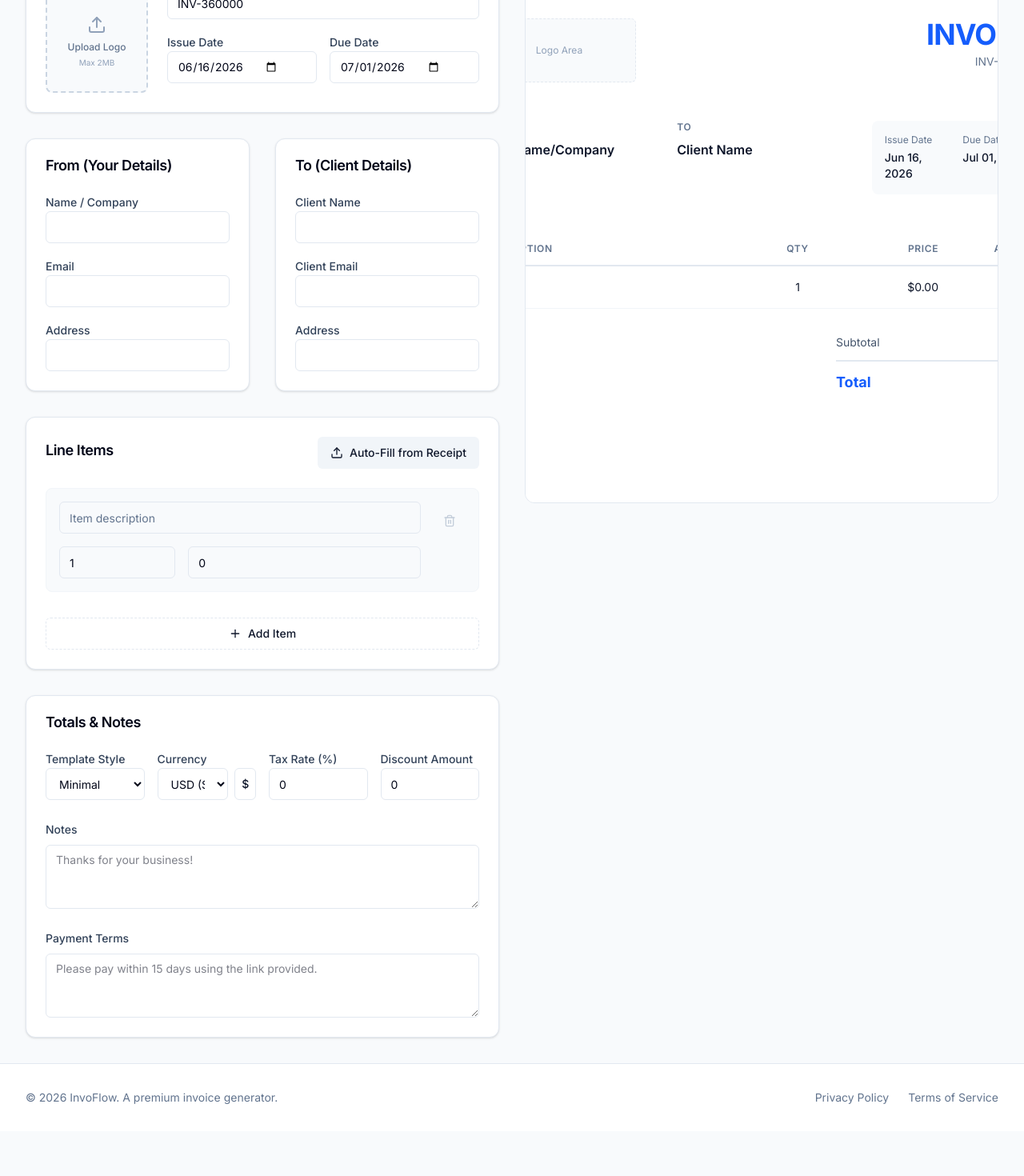
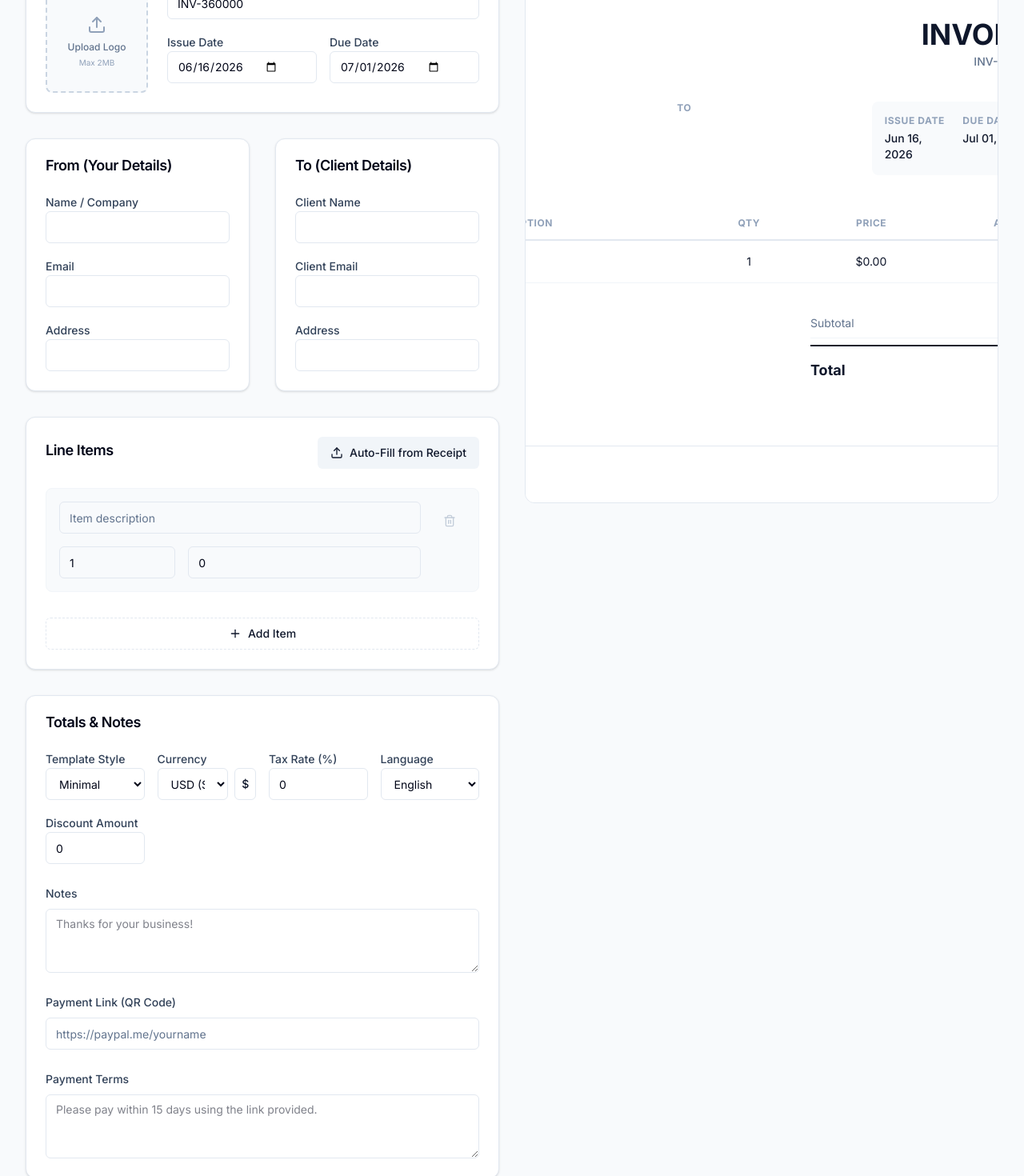
Before and after one commit to abhranilsingharoy-cloud/InvoFlow, a Next.js app: page /invoice in a window 1280 px wide. Shown: the part 300-1770 px from the top of the page at 80% size. Before the commit the page ends 1714 px from the top, so only its background shows below. Built offline with nearby package versions, Linux system fonts and the light colour scheme.

Commit message:
feat: add recharts dashboard, QR code payments, and multi-language support

```diff
--- a/package.json
+++ b/package.json
@@ -25,6 +25,7 @@
     "react": "19.2.4",
     "react-dom": "19.2.4",
     "react-hook-form": "^7.79.0",
+    "recharts": "^3.8.1",
     "sonner": "^2.0.7",
     "tailwind-merge": "^3.6.0",
     "tesseract.js": "^7.0.0",
--- /dev/null
+++ b/src/app/dashboard/DashboardCharts.tsx
@@ -0,0 +1,92 @@
+"use client";
+
+import React from "react";
+import {
+  BarChart,
+  Bar,
+  XAxis,
+  YAxis,
+  CartesianGrid,
+  Tooltip,
+  ResponsiveContainer,
+  PieChart,
+  Pie,
+  Cell,
+  Legend
+} from "recharts";
+
+interface InvoiceRecord {
+  invoiceNumber: string;
+  totalAmount: number;
+  status: string;
+}
+
+interface DashboardChartsProps {
+  invoices: InvoiceRecord[];
+}
+
+export function DashboardCharts({ invoices }: DashboardChartsProps) {
+  // Data for Bar Chart: Revenue per Invoice
+  const barData = invoices.map(inv => ({
+    name: inv.invoiceNumber,
+    amount: inv.totalAmount
+  }));
+
+  // Data for Pie Chart: Status Distribution
+  const statusCounts = invoices.reduce((acc, inv) => {
+    acc[inv.status] = (acc[inv.status] || 0) + 1;
+    return acc;
+  }, {} as Record<string, number>);
+
+  const pieData = Object.keys(statusCounts).map(key => ({
+    name: key.charAt(0).toUpperCase() + key.slice(1),
+    value: statusCounts[key]
+  }));
+
+  const COLORS = ['#3b82f6', '#f59e0b', '#ef4444', '#10b981'];
+
+  return (
+    <div className="grid lg:grid-cols-2 gap-8 mb-12">
+      <div className="bg-white dark:bg-slate-900 p-6 rounded-xl border border-slate-200 dark:border-slate-800 shadow-sm h-[400px]">
+        <h3 className="font-bold text-slate-900 dark:text-white mb-6">Revenue by Invoice</h3>
+        <ResponsiveContainer width="100%" height="100%">
+          <BarChart data={barData}>
+            <CartesianGrid strokeDasharray="3 3" stroke="#334155" opacity={0.2} />
+            <XAxis dataKey="name" stroke="#64748b" fontSize={12} />
+            <YAxis stroke="#64748b" fontSize={12} />
+            <Tooltip
+              cursor={{ fill: 'transparent' }}
+              contentStyle={{ backgroundColor: '#1e293b', border: 'none', borderRadius: '8px', color: '#fff' }}
+            />
+            <Bar dataKey="amount" fill="#3b82f6" radius={[4, 4, 0, 0]} />
+          </BarChart>
+        </ResponsiveContainer>
+      </div>
+
+      <div className="bg-white dark:bg-slate-900 p-6 rounded-xl border border-slate-200 dark:border-slate-800 shadow-sm h-[400px]">
+        <h3 className="font-bold text-slate-900 dark:text-white mb-6">Invoice Status Distribution</h3>
+        <ResponsiveContainer width="100%" height="100%">
+          <PieChart>
+            <Pie
+              data={pieData}
+              cx="50%"
+              cy="50%"
+              innerRadius={80}
+              outerRadius={120}
+              paddingAngle={5}
+              dataKey="value"
+            >
+              {pieData.map((entry, index) => (
+                <Cell key={`cell-${index}`} fill={COLORS[index % COLORS.length]} />
+              ))}
+            </Pie>
+            <Tooltip
+              contentStyle={{ backgroundColor: '#1e293b', border: 'none', borderRadius: '8px', color: '#fff' }}
+            />
+            <Legend wrapperStyle={{ fontSize: '14px' }} />
+          </PieChart>
+        </ResponsiveContainer>
+      </div>
+    </div>
+  );
+}
--- a/src/app/dashboard/page.tsx
+++ b/src/app/dashboard/page.tsx
@@ -6,6 +6,7 @@ import { formatCurrency } from "@/lib/utils";
 import { AlertCircle, FileText, CheckCircle2 } from "lucide-react";
 import Link from "next/link";
 import { Button } from "@/components/ui/button";
+import { DashboardCharts } from "./DashboardCharts";
 
 export const dynamic = 'force-dynamic';
 
@@ -59,6 +60,8 @@ export default async function Dashboard() {
         </div>
       </div>
 
+      <DashboardCharts invoices={allInvoices.map(inv => ({ invoiceNumber: inv.invoiceNumber, totalAmount: inv.totalAmount, status: inv.status || "pending" }))} />
+
       <h2 className="text-xl font-bold text-slate-900 dark:text-white mb-4">Recent Invoices</h2>
       <div className="bg-white dark:bg-slate-900 rounded-xl border border-slate-200 dark:border-slate-800 overflow-hidden shadow-sm">
         <table className="w-full text-left">
--- a/src/components/InvoiceForm.tsx
+++ b/src/components/InvoiceForm.tsx
@@ -216,6 +216,19 @@ export function InvoiceForm({ form }: InvoiceFormProps) {
               <Input id="taxRate" type="number" step="0.01" {...register("taxRate")} />
             </div>
             <div>
+              <Label htmlFor="language">Language</Label>
+              <select
+                id="language"
+                {...register("language")}
+                className="flex h-10 w-full rounded-md border border-slate-200 dark:border-slate-800 bg-transparent px-3 py-2 text-sm focus-visible:ring-2 focus-visible:ring-blue-500"
+              >
+                <option value="en">English</option>
+                <option value="es">Español</option>
+                <option value="fr">Français</option>
+                <option value="de">Deutsch</option>
+              </select>
+            </div>
+            <div>
               <Label htmlFor="discount">Discount Amount</Label>
               <Input id="discount" type="number" step="0.01" {...register("discount")} />
             </div>
@@ -231,6 +244,17 @@ export function InvoiceForm({ form }: InvoiceFormProps) {
             />
           </div>
           <div>
+            <Label htmlFor="paymentLink">Payment Link (QR Code)</Label>
+            <Input
+              id="paymentLink"
+              type="url"
+              {...register("paymentLink")}
+              placeholder="https://paypal.me/yourname"
+              className="mt-2"
+            />
+            {errors.paymentLink && <p className="text-red-500 text-xs mt-1">{errors.paymentLink.message}</p>}
+          </div>
+          <div>
             <Label htmlFor="paymentTerms">Payment Terms</Label>
             <textarea
               id="paymentTerms"
--- a/src/components/InvoicePreview.tsx
+++ b/src/components/InvoicePreview.tsx
@@ -2,6 +2,7 @@ import React from "react";
 import { InvoiceData } from "@/lib/validators";
 import { calculateTotals, formatCurrency } from "@/lib/utils";
 import { format } from "date-fns";
+import { translations } from "@/lib/translations";
 
 interface InvoicePreviewProps {
   data: InvoiceData;
@@ -16,6 +17,9 @@ export function InvoicePreview({ data }: InvoicePreviewProps) {
 
   const formattedIssueDate = data.issueDate ? format(new Date(data.issueDate), 'MMM dd, yyyy') : '';
   const formattedDueDate = data.dueDate ? format(new Date(data.dueDate), 'MMM dd, yyyy') : '';
+  const lang = data.language && data.language in translations ? data.language as keyof typeof translations : "en";
+  const t = translations[lang];
+  const safeStr = (str?: string) => str || "";
 
   let containerClass = "p-8 sm:p-12 w-[794px] min-h-[1123px] shadow-sm ring-1 ring-slate-200 text-slate-900 text-sm mx-auto bg-white ";
   if (data.templateStyle === 'bold') {
@@ -32,67 +36,50 @@ export function InvoicePreview({ data }: InvoicePreviewProps) {
 
   return (
     <div className={containerClass}>
-      {/* Header */}
-      <div className="flex justify-between items-start mb-12">
+      <div className="flex justify-between items-start mb-10">
         <div>
-          {data.logoUrl ? (
-            // eslint-disable-next-line @next/next/no-img-element
-            <img src={data.logoUrl} alt="Logo" className="max-h-20 max-w-[200px] object-contain" />
-          ) : (
-            <div className="h-20 w-48 bg-slate-50 border border-dashed border-slate-200 flex items-center justify-center text-slate-400 text-xs rounded-md">
-              Logo Area
-            </div>
-          )}
+          {data.logoUrl && <img src={data.logoUrl} alt="Logo" className="max-h-20 max-w-[200px] object-contain" />}
         </div>
         <div className="text-right">
-          <h1 className="text-4xl font-bold text-blue-600 tracking-tight">INVOICE</h1>
-          <p className="text-slate-500 mt-1">{data.invoiceNumber || "INV-000000"}</p>
+          <h1 className="text-4xl font-bold text-slate-900 mb-1">{t.invoice}</h1>
+          <p className="text-slate-500 font-medium">{safeStr(data.invoiceNumber)}</p>
         </div>
       </div>
 
-      {/* Details Grid */}
-      <div className="grid grid-cols-12 gap-8 mb-12">
-        <div className="col-span-4">
-          <h3 className="text-xs font-semibold text-slate-500 uppercase tracking-wider mb-2">From</h3>
-          <div className="space-y-1">
-            <p className="font-semibold text-base">{data.senderName || "Your Name/Company"}</p>
-            {data.senderEmail && <p className="text-slate-600">{data.senderEmail}</p>}
-            {data.senderAddress && <p className="text-slate-600 whitespace-pre-wrap">{data.senderAddress}</p>}
-          </div>
-        </div>
-
-        <div className="col-span-4">
-          <h3 className="text-xs font-semibold text-slate-500 uppercase tracking-wider mb-2">To</h3>
-          <div className="space-y-1">
-            <p className="font-semibold text-base">{data.clientName || "Client Name"}</p>
-            {data.clientEmail && <p className="text-slate-600">{data.clientEmail}</p>}
-            {data.clientAddress && <p className="text-slate-600 whitespace-pre-wrap">{data.clientAddress}</p>}
-          </div>
-        </div>
-
-        <div className="col-span-4">
-          <div className="bg-slate-50 rounded-lg p-4 grid grid-cols-2 gap-4">
+      <div className="grid grid-cols-3 gap-8 mb-10">
         <div>
-              <p className="text-xs text-slate-500 mb-1">Issue Date</p>
-              <p className="font-medium">{formattedIssueDate || "-"}</p>
+          <h3 className="text-xs font-bold text-slate-400 uppercase tracking-wider mb-2">{t.from}</h3>
+          <div className="font-semibold text-slate-900">{safeStr(data.senderName)}</div>
+          <div className="text-slate-500">{safeStr(data.senderEmail)}</div>
+          <div className="text-slate-500 whitespace-pre-wrap">{safeStr(data.senderAddress)}</div>
         </div>
         <div>
-              <p className="text-xs text-slate-500 mb-1">Due Date</p>
-              <p className="font-medium">{formattedDueDate || "-"}</p>
+          <h3 className="text-xs font-bold text-slate-400 uppercase tracking-wider mb-2">{t.to}</h3>
+          <div className="font-semibold text-slate-900">{safeStr(data.clientName)}</div>
+          <div className="text-slate-500">{safeStr(data.clientEmail)}</div>
+          <div className="text-slate-500 whitespace-pre-wrap">{safeStr(data.clientAddress)}</div>
+        </div>
+        <div className="bg-slate-50 p-4 rounded-lg">
+          <div className="grid grid-cols-2 gap-4">
+            <div>
+              <div className="text-xs font-bold text-slate-400 uppercase tracking-wider mb-1">{t.issueDate}</div>
+              <div className="font-medium">{formattedIssueDate}</div>
+            </div>
+            <div>
+              <div className="text-xs font-bold text-slate-400 uppercase tracking-wider mb-1">{t.dueDate}</div>
+              <div className="font-medium">{formattedDueDate}</div>
             </div>
           </div>
         </div>
       </div>
 
-      {/* Items Table */}
-      <div className="mb-8">
-        <table className="w-full text-left border-collapse">
+      <table className="w-full mb-8">
         <thead>
-            <tr>
-              <th className="border-b-2 border-slate-200 py-3 text-xs font-semibold text-slate-500 uppercase tracking-wider">Description</th>
-              <th className="border-b-2 border-slate-200 py-3 text-xs font-semibold text-slate-500 uppercase tracking-wider text-center w-24">Qty</th>
-              <th className="border-b-2 border-slate-200 py-3 text-xs font-semibold text-slate-500 uppercase tracking-wider text-right w-32">Price</th>
-              <th className="border-b-2 border-slate-200 py-3 text-xs font-semibold text-slate-500 uppercase tracking-wider text-right w-32">Amount</th>
+          <tr className="border-b-2 border-slate-200">
+            <th className="text-left py-3 text-xs font-bold text-slate-400 uppercase tracking-wider">{t.description}</th>
+            <th className="text-center py-3 text-xs font-bold text-slate-400 uppercase tracking-wider">{t.qty}</th>
+            <th className="text-right py-3 text-xs font-bold text-slate-400 uppercase tracking-wider">{t.price}</th>
+            <th className="text-right py-3 text-xs font-bold text-slate-400 uppercase tracking-wider">{t.amount}</th>
           </tr>
         </thead>
         <tbody>
@@ -106,60 +93,55 @@ export function InvoicePreview({ data }: InvoicePreviewProps) {
               </td>
             </tr>
           ))}
-            {data.items.length === 0 && (
-              <tr>
-                <td colSpan={4} className="py-8 text-center text-slate-400 border-b border-slate-100">
-                  No items added
-                </td>
-              </tr>
-            )}
         </tbody>
       </table>
-      </div>
 
-      {/* Totals */}
-      <div className="flex justify-end mb-16">
-        <div className="w-64 space-y-3">
-          <div className="flex justify-between text-slate-600">
-            <span>Subtotal</span>
-            <span>{formatCurrency(subtotal, data.currency)}</span>
+      <div className="flex justify-end mb-12">
+        <div className="w-72">
+          <div className="flex justify-between py-2 border-b border-slate-100">
+            <span className="text-slate-500">{t.subtotal}</span>
+            <span className="font-medium">{formatCurrency(subtotal, data.currency)}</span>
           </div>
           {data.discount > 0 && (
-            <div className="flex justify-between text-slate-600">
-              <span>Discount</span>
-              <span>-{formatCurrency(discountAmount, data.currency)}</span>
+            <div className="flex justify-between py-2 border-b border-slate-100">
+              <span className="text-slate-500">{t.discount}</span>
+              <span className="font-medium text-red-500">-{formatCurrency(discountAmount, data.currency)}</span>
             </div>
           )}
           {data.taxRate > 0 && (
-            <div className="flex justify-between text-slate-600">
-              <span>Tax ({data.taxRate}%)</span>
-              <span>{formatCurrency(taxAmount, data.currency)}</span>
+            <div className="flex justify-between py-2 border-b border-slate-100">
+              <span className="text-slate-500">{t.tax}</span>
+              <span className="font-medium">{formatCurrency(taxAmount, data.currency)}</span>
             </div>
           )}
-          <div className="flex justify-between text-lg font-bold text-blue-600 border-t-2 border-slate-200 pt-3 mt-3">
-            <span>Total</span>
-            <span>{formatCurrency(total, data.currency)}</span>
+          <div className="flex justify-between py-4 border-t-2 border-slate-900 mt-2">
+            <span className="font-bold text-lg">{t.total}</span>
+            <span className="font-bold text-lg">{formatCurrency(total, data.currency)}</span>
           </div>
         </div>
       </div>
 
-      {/* Footer */}
-      {(data.notes || data.paymentTerms) && (
-        <div className="border-t border-slate-200 pt-8 space-y-6">
+      <div className="mt-16 pt-8 border-t border-slate-200 text-sm flex justify-between items-end">
+        <div>
           {data.notes && (
-            <div>
-              <h4 className="font-semibold text-slate-900 mb-1">Notes</h4>
-              <p className="text-slate-600 whitespace-pre-wrap">{data.notes}</p>
+            <div className="mb-4">
+              <h4 className="font-semibold text-slate-900 mb-1">{t.notes}</h4>
+              <p className="text-slate-600 whitespace-pre-wrap">{safeStr(data.notes)}</p>
             </div>
           )}
           {data.paymentTerms && (
             <div>
-              <h4 className="font-semibold text-slate-900 mb-1">Payment Terms</h4>
-              <p className="text-slate-600 whitespace-pre-wrap">{data.paymentTerms}</p>
+              <h4 className="font-semibold text-slate-900 mb-1">{t.paymentTerms}</h4>
+              <p className="text-slate-600 whitespace-pre-wrap">{safeStr(data.paymentTerms)}</p>
             </div>
           )}
         </div>
+        {data.paymentLink && (
+          <div>
+            <img src={`https://quickchart.io/qr?text=${encodeURIComponent(data.paymentLink)}&size=100`} alt="QR Code" className="w-[100px] h-[100px] rounded-lg shadow-sm border border-slate-200" />
+          </div>
         )}
+      </div>
     </div>
   );
 }
--- a/src/lib/pdfTemplate.ts
+++ b/src/lib/pdfTemplate.ts
@@ -2,6 +2,7 @@ import { InvoiceData } from "./validators";
 import { formatCurrency, calculateTotals } from "./utils";
 import { encode } from "html-entities";
 import { format } from "date-fns";
+import { translations } from "./translations";
 
 export function generateInvoiceHTML(data: InvoiceData): string {
   const { subtotal, taxAmount, discountAmount, total } = calculateTotals(
@@ -13,6 +14,8 @@ export function generateInvoiceHTML(data: InvoiceData): string {
   const safeStr = (str: string | undefined | null) => encode(str || "");
   const formattedIssueDate = data.issueDate ? format(new Date(data.issueDate), 'MMM dd, yyyy') : '';
   const formattedDueDate = data.dueDate ? format(new Date(data.dueDate), 'MMM dd, yyyy') : '';
+  const lang = data.language && data.language in translations ? data.language as keyof typeof translations : "en";
+  const t = translations[lang];
 
   let cssVariables = '';
   let layoutClass = '';
@@ -116,28 +119,28 @@ export function generateInvoiceHTML(data: InvoiceData): string {
       <div class="header">
         <div>${data.logoUrl ? `<img src="${data.logoUrl}" class="logo" />` : ''}</div>
         <div>
-          <h1 class="invoice-title">INVOICE</h1>
+          <h1 class="invoice-title">${t.invoice}</h1>
           <div class="text-right" style="margin-top: 4px;">${safeStr(data.invoiceNumber)}</div>
         </div>
       </div>
 
       <div class="details-grid">
         <div class="details-col">
-          <div class="details-title">From</div>
+          <div class="details-title">${t.from}</div>
           <strong>${safeStr(data.senderName)}</strong>
           ${data.senderEmail ? `<div>${safeStr(data.senderEmail)}</div>` : ''}
           ${data.senderAddress ? `<div>${safeStr(data.senderAddress)}</div>` : ''}
         </div>
         <div class="details-col">
-          <div class="details-title">To</div>
+          <div class="details-title">${t.to}</div>
           <strong>${safeStr(data.clientName)}</strong>
           <div>${safeStr(data.clientEmail)}</div>
           ${data.clientAddress ? `<div>${safeStr(data.clientAddress)}</div>` : ''}
         </div>
         <div class="details-col">
           <div class="meta-grid">
-            <div><div class="details-title">Issue Date</div><div>${formattedIssueDate}</div></div>
-            <div><div class="details-title">Due Date</div><div>${formattedDueDate}</div></div>
+            <div><div class="details-title">${t.issueDate}</div><div>${formattedIssueDate}</div></div>
+            <div><div class="details-title">${t.dueDate}</div><div>${formattedDueDate}</div></div>
           </div>
         </div>
       </div>
@@ -145,7 +148,7 @@ export function generateInvoiceHTML(data: InvoiceData): string {
       <table>
         <thead>
           <tr>
-            <th>Description</th><th class="text-center">Qty</th><th class="text-right">Price</th><th class="text-right">Amount</th>
+            <th>${t.description}</th><th class="text-center">${t.qty}</th><th class="text-right">${t.price}</th><th class="text-right">${t.amount}</th>
           </tr>
         </thead>
         <tbody>
@@ -162,16 +165,19 @@ export function generateInvoiceHTML(data: InvoiceData): string {
 
       <div class="totals-container">
         <table class="totals-table">
-          <tr><td>Subtotal</td><td class="text-right">${formatCurrency(subtotal, data.currency)}</td></tr>
-          ${data.discount > 0 ? `<tr><td>Discount</td><td class="text-right">-${formatCurrency(discountAmount, data.currency)}</td></tr>` : ''}
-          ${data.taxRate > 0 ? `<tr><td>Tax</td><td class="text-right">${formatCurrency(taxAmount, data.currency)}</td></tr>` : ''}
-          <tr class="total-row"><td>Total</td><td class="text-right">${formatCurrency(total, data.currency)}</td></tr>
+          <tr><td>${t.subtotal}</td><td class="text-right">${formatCurrency(subtotal, data.currency)}</td></tr>
+          ${data.discount > 0 ? `<tr><td>${t.discount}</td><td class="text-right">-${formatCurrency(discountAmount, data.currency)}</td></tr>` : ''}
+          ${data.taxRate > 0 ? `<tr><td>${t.tax}</td><td class="text-right">${formatCurrency(taxAmount, data.currency)}</td></tr>` : ''}
+          <tr class="total-row"><td>${t.total}</td><td class="text-right">${formatCurrency(total, data.currency)}</td></tr>
         </table>
       </div>
 
-      <div class="footer">
-        ${data.notes ? `<div style="margin-bottom:16px;"><strong>Notes:</strong><br>${safeStr(data.notes)}</div>` : ''}
-        ${data.paymentTerms ? `<div><strong>Payment Terms:</strong><br>${safeStr(data.paymentTerms)}</div>` : ''}
+      <div class="footer" style="display: flex; justify-content: space-between; align-items: flex-end;">
+        <div>
+          ${data.notes ? `<div style="margin-bottom:16px;"><strong>${t.notes}</strong><br>${safeStr(data.notes)}</div>` : ''}
+          ${data.paymentTerms ? `<div><strong>${t.paymentTerms}</strong><br>${safeStr(data.paymentTerms)}</div>` : ''}
+        </div>
+        ${data.paymentLink ? `<div><img src="https://quickchart.io/qr?text=${encodeURIComponent(data.paymentLink)}&size=100" style="width:100px; height:100px; border-radius: 8px;" /></div>` : ''}
       </div>
     </body>
     </html>
--- /dev/null
+++ b/src/lib/translations.ts
@@ -0,0 +1,70 @@
+export const translations = {
+  en: {
+    invoice: "INVOICE",
+    from: "From",
+    to: "To",
+    issueDate: "Issue Date",
+    dueDate: "Due Date",
+    description: "Description",
+    qty: "Qty",
+    price: "Price",
+    amount: "Amount",
+    subtotal: "Subtotal",
+    discount: "Discount",
+    tax: "Tax",
+    total: "Total",
+    notes: "Notes:",
+    paymentTerms: "Payment Terms:"
+  },
+  es: {
+    invoice: "FACTURA",
+    from: "De",
+    to: "Para",
+    issueDate: "Fecha de Emisión",
+    dueDate: "Fecha de Vencimiento",
+    description: "Descripción",
+    qty: "Cant.",
+    price: "Precio",
+    amount: "Importe",
+    subtotal: "Subtotal",
+    discount: "Descuento",
+    tax: "Impuestos",
+    total: "Total",
+    notes: "Notas:",
+    paymentTerms: "Condiciones de pago:"
+  },
+  fr: {
+    invoice: "FACTURE",
+    from: "De",
+    to: "À",
+    issueDate: "Date d'émission",
+    dueDate: "Date d'échéance",
+    description: "Description",
+    qty: "Qté",
+    price: "Prix",
+    amount: "Montant",
+    subtotal: "Sous-total",
+    discount: "Remise",
+    tax: "TVA",
+    total: "Total",
+    notes: "Notes:",
+    paymentTerms: "Conditions de paiement:"
+  },
+  de: {
+    invoice: "RECHNUNG",
+    from: "Von",
+    to: "An",
+    issueDate: "Rechnungsdatum",
+    dueDate: "Fälligkeitsdatum",
+    description: "Beschreibung",
+    qty: "Menge",
+    price: "Preis",
+    amount: "Betrag",
+    subtotal: "Zwischensumme",
+    discount: "Rabatt",
+    tax: "Steuer",
+    total: "Gesamtbetrag",
+    notes: "Hinweise:",
+    paymentTerms: "Zahlungsbedingungen:"
+  }
+};
--- a/src/lib/validators.ts
+++ b/src/lib/validators.ts
@@ -27,6 +27,8 @@ export const InvoiceSchema = z.object({
   taxRate: z.coerce.number().min(0).default(0),
   discount: z.coerce.number().min(0).default(0),
   templateStyle: z.enum(["minimal", "bold", "classic", "modern", "elegant"]).default("minimal"),
+  language: z.enum(["en", "es", "fr", "de"]).default("en"),
+  paymentLink: z.string().url("Must be a valid URL").optional().or(z.literal("")),
 
   notes: z.string().optional(),
   paymentTerms: z.string().optional(),
```
Also changed, not shown: 1 other file (tests, documents, lock files or other folders). Lines whose indentation alone changed are shown as unchanged.
